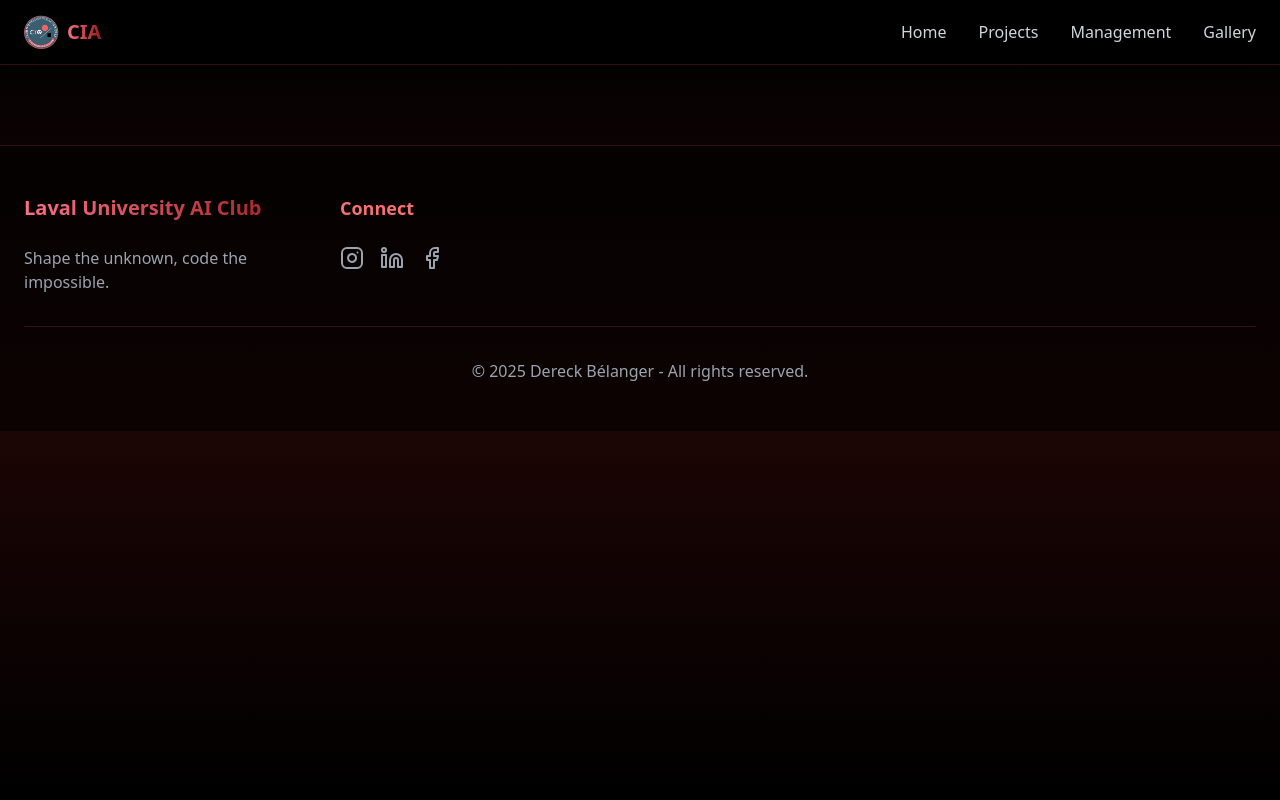
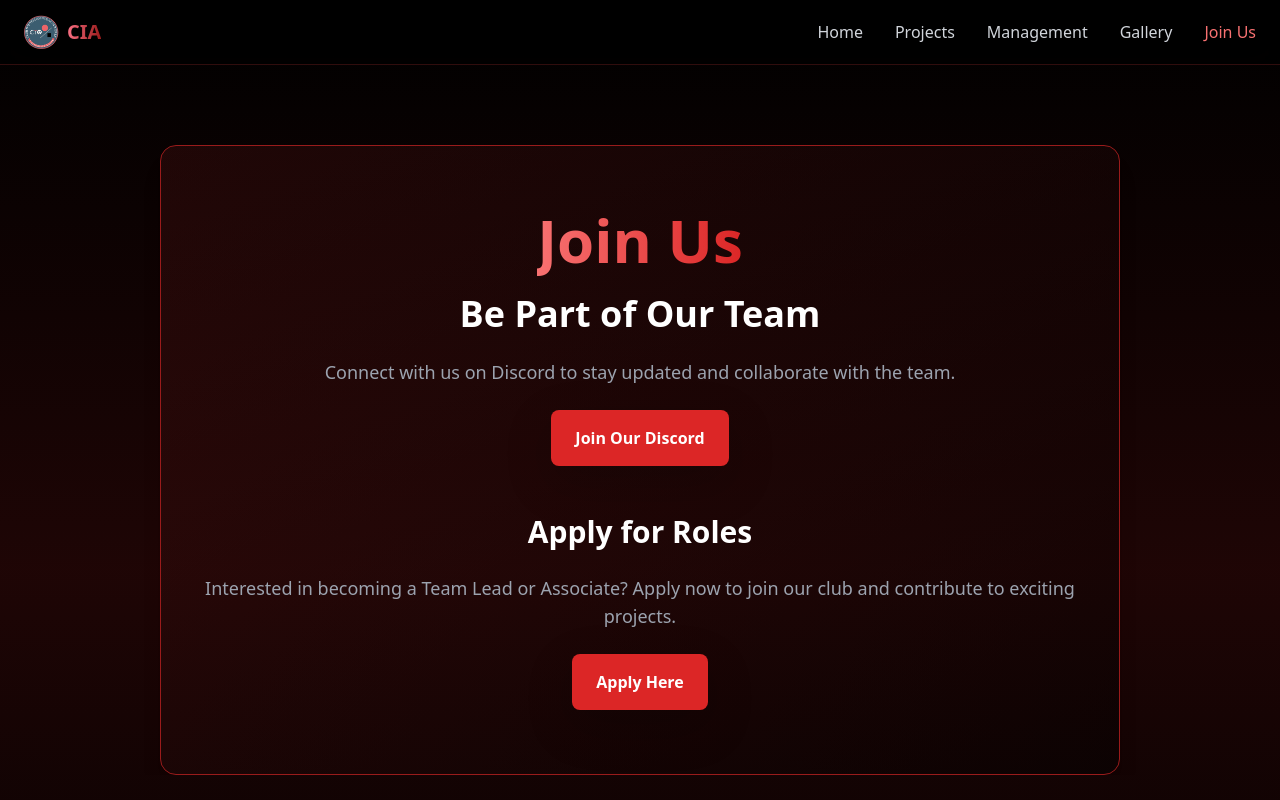
Before and after one commit to cia-ulaval/Site_Club_IA, a React (Vite) app: page /join-us in a window 1280 px wide. Shown: the top 800 px of the page. Built offline with nearby package versions, Linux system fonts and the light colour scheme.

Commit message:
JoinUs page
linked discord and soon google form

```diff
--- a/src/App.tsx
+++ b/src/App.tsx
@@ -13,6 +13,7 @@ import Projects from "./pages/Projects";
 import Collaboration from "./pages/Collaboration";
 import Footer from "./components/Footer";
 import ScrollToTopButton from "./components/ScrollToTopButton";
+import JoinUs from "./pages/JoinUs";
 
 function App() {
   return (
@@ -31,6 +32,7 @@ function App() {
           <Route path="/lenia" element={<Lenia />} />
           <Route path="/projects" element={<Projects />} />
           <Route path="/collaboration" element={<Collaboration />} />
+          <Route path="/join-us" element={<JoinUs />} />
         </Routes>
         <Footer />
         <ScrollToTopButton />
--- a/src/components/Navbar.tsx
+++ b/src/components/Navbar.tsx
@@ -43,6 +43,16 @@ function Navbar() {
                 {link.label}
               </NavLink>
             ))}
+            <NavLink
+              to="/join-us"
+              className={({ isActive }) =>
+                `block text-gray-300 hover:text-rose-500/60 transition-colors ${
+                  isActive ? "text-red-400" : ""
+                }`
+              }
+            >
+              Join Us
+            </NavLink>
           </div>
           <button
             onClick={toggleMenu}
@@ -67,6 +77,17 @@ function Navbar() {
                 {link.label}
               </NavLink>
             ))}
+            <NavLink
+              to="/join-us"
+              className={({ isActive }) =>
+                `block text-gray-300 hover:text-rose-500/60 transition-colors ${
+                  isActive ? "text-red-400" : ""
+                } py-2`
+              }
+              onClick={toggleMenu}
+            >
+              Join Us
+            </NavLink>
           </div>
         )}
       </div>
--- /dev/null
+++ b/src/pages/JoinUs.tsx
@@ -0,0 +1,80 @@
+import { motion } from "framer-motion";
+
+function JoinUs() {
+  return (
+    <section className="relative overflow-hidden pt-20">
+      <motion.div
+        className="container w-full md:w-11/12 lg:w-3/4 mx-auto px-4 md:px-6 py-8 md:py-16 rounded-lg md:rounded-2xl bg-gradient-to-br from-red-900/20 to-black/40 shadow-xl"
+        initial={{ opacity: 0 }}
+        animate={{ opacity: 1 }}
+        transition={{ duration: 0.8 }}
+      >
+        {/* Hero Section */}
+        <motion.div
+          initial={{ opacity: 0, y: 30 }}
+          animate={{ opacity: 1, y: 0 }}
+          transition={{ duration: 0.8, delay: 0.2 }}
+          className="text-center"
+        >
+          <h1 className="text-6xl font-bold mb-4">
+            <span className="bg-clip-text text-transparent bg-gradient-to-r from-red-400 to-red-600">
+              Join Us
+            </span>
+          </h1>
+          <h2 className="text-4xl font-bold text-white mb-6">
+            Be Part of Our Team
+          </h2>
+        </motion.div>
+
+        {/* Discord Section */}
+        <motion.div
+          className="text-center mb-12"
+          initial={{ opacity: 0, y: 20 }}
+          whileInView={{ opacity: 1, y: 0 }}
+          transition={{ duration: 0.6 }}
+          viewport={{ once: true }}
+        >
+          <p className="text-lg text-gray-400 mb-4">
+            Connect with us on Discord to stay updated and collaborate with the
+            team.
+          </p>
+          <a
+            href="https://discord.gg/ZPVwCjMpAq"
+            target="_blank"
+            rel="noopener noreferrer"
+            className="inline-block px-6 py-3 bg-red-600 text-white font-bold rounded-lg shadow-lg hover:bg-red-700 transition duration-300"
+          >
+            Join Our Discord
+          </a>
+        </motion.div>
+
+        {/* Application Section */}
+        <motion.div
+          className="text-center"
+          initial={{ opacity: 0, y: 20 }}
+          whileInView={{ opacity: 1, y: 0 }}
+          transition={{ duration: 0.6 }}
+          viewport={{ once: true }}
+        >
+          <h3 className="text-3xl font-bold text-white mb-4">
+            Apply for Roles
+          </h3>
+          <p className="text-lg text-gray-400 mb-6">
+            Interested in becoming a Team Lead or Associate? Apply now to join
+            our club and contribute to exciting projects.
+          </p>
+          <a
+            href="" //ADD THE GOOGLE FORM LINK HERE
+            target="_blank"
+            rel="noopener noreferrer"
+            className="inline-block px-6 py-3 bg-red-600 text-white font-bold rounded-lg shadow-lg hover:bg-red-700 transition duration-300"
+          >
+            Apply Here
+          </a>
+        </motion.div>
+      </motion.div>
+    </section>
+  );
+}
+
+export default JoinUs;
--- a/src/pages/Projects.tsx
+++ b/src/pages/Projects.tsx
@@ -26,13 +26,13 @@ const projects = [
   },
   {
     title: "F1Tenth",
-    image: "/project/f1cover.png",
+    image: "/project/f1tenthcar.png",
     description: "EMG racing with 1/10th scale F1 cars",
     link: "/f1tenth",
   },
   {
     title: "Decision Tree",
-    image: "/project/placeholder.jpg", // Added placeholder path
+    image: "/project/decisiontree.jpg", // Added placeholder path
     description: "Research and development of decision trees",
     link: "/decisiontree",
   },
```
Also changed, not shown: public/project/decisiontree.jpg (added).
